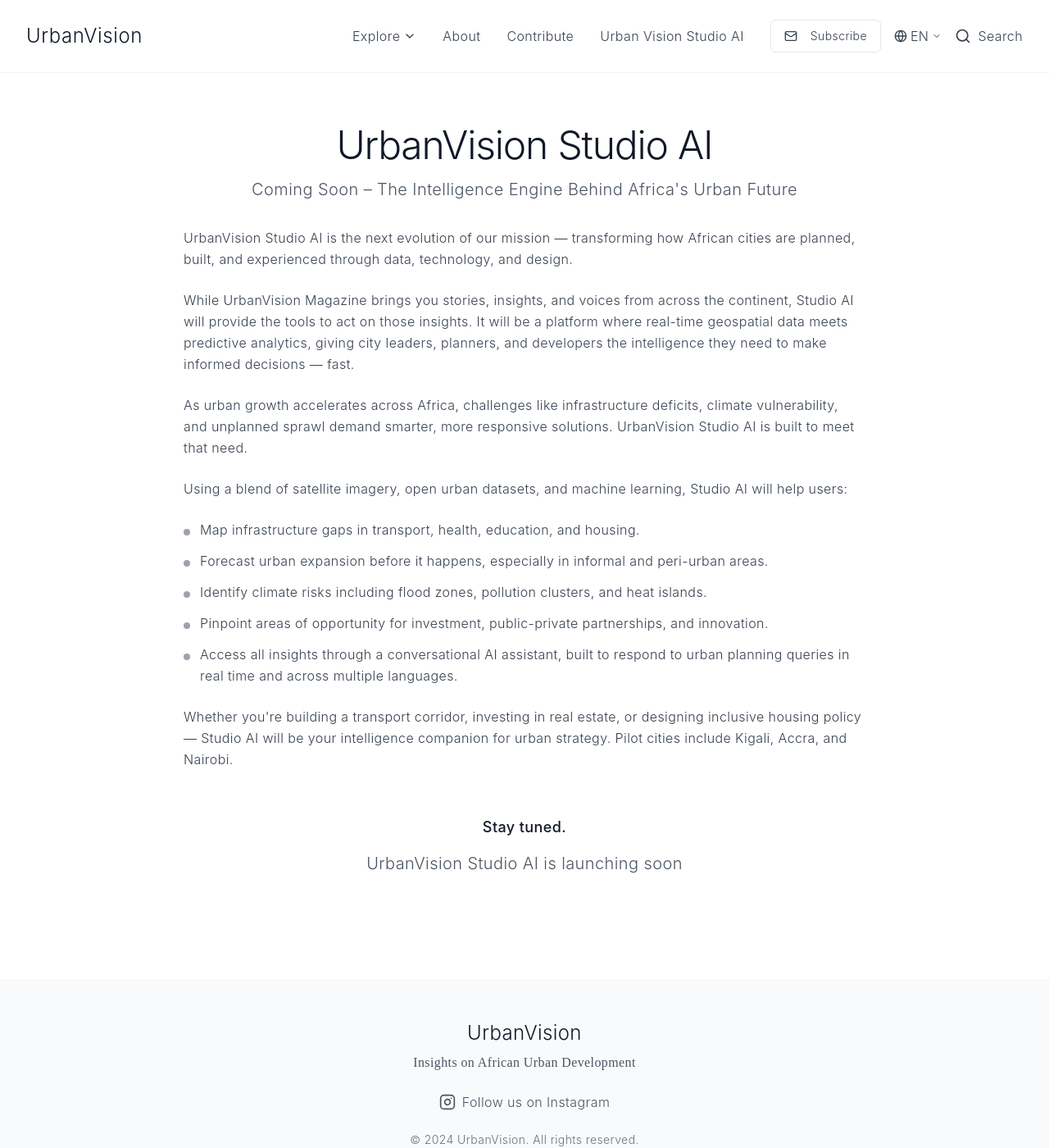
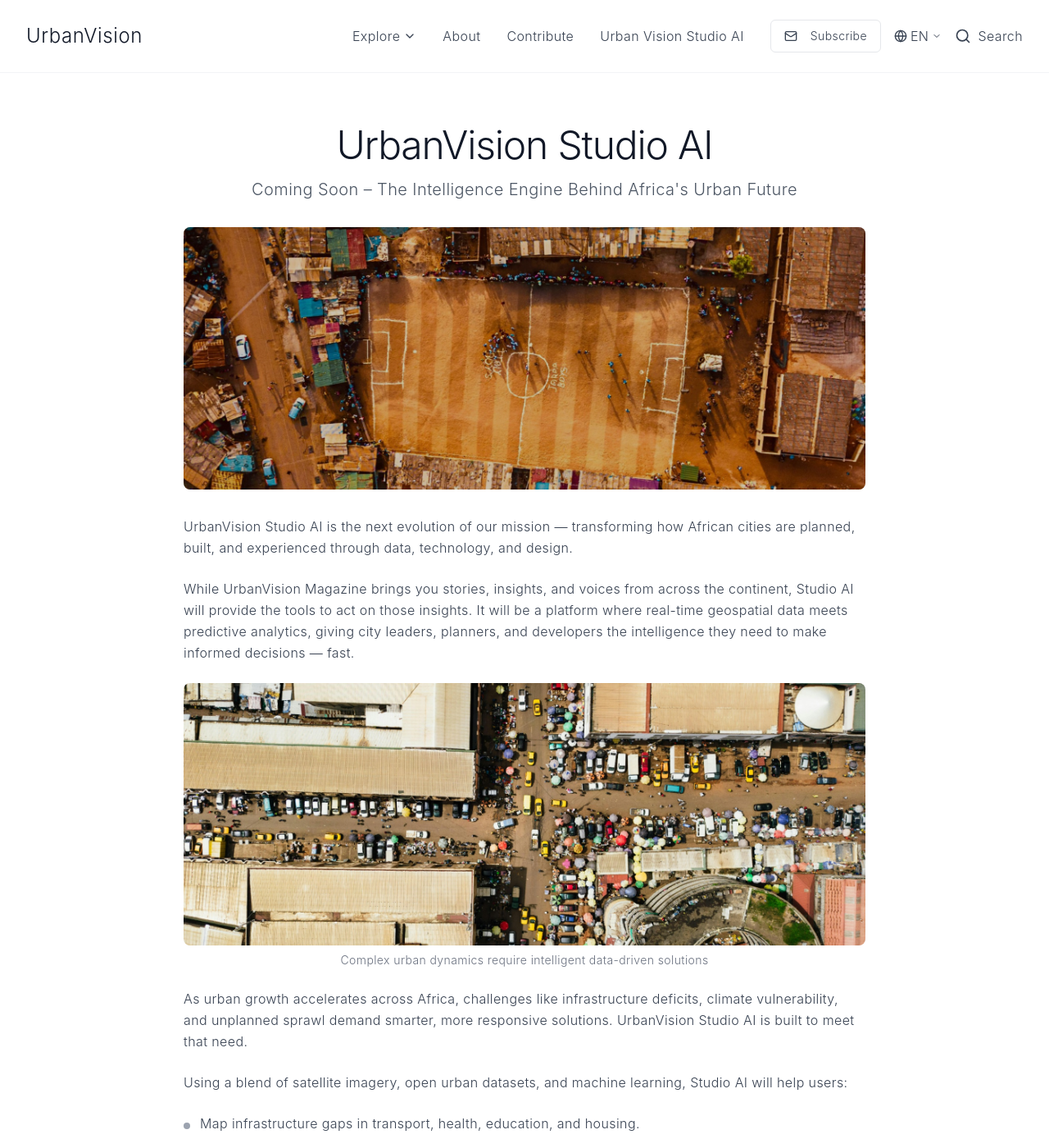
Before and after one commit to victorsekastudio/urbanvision-africa-scribe, a React (Vite) app: page /studio-ai in a window 1280 px wide. Shown: the top 1400 px of the page at 82% size. Built offline with nearby package versions, Linux system fonts and the light colour scheme.

Commit message:
Add images to Studio AI page
Added the two provided images to the Urban Vision Studio AI page.

```diff
--- a/src/pages/StudioAI.tsx
+++ b/src/pages/StudioAI.tsx
@@ -22,6 +22,16 @@ const StudioAI = () => {
             </p>
           </div>
 
+          {/* Hero Image */}
+          <div className="relative h-64 md:h-80 rounded-lg overflow-hidden">
+            <img
+              src="/lovable-uploads/3084d7ec-76db-43a2-991f-5c68b5e7f669.png"
+              alt="Aerial view of African urban development showing mixed formal and informal settlements"
+              className="w-full h-full object-cover"
+            />
+            <div className="absolute inset-0 bg-black bg-opacity-20"></div>
+          </div>
+
           <div className="prose prose-lg max-w-none space-y-6 text-gray-700 leading-relaxed">
             <p>
               UrbanVision Studio AI is the next evolution of our mission — transforming how African cities are planned, built, and experienced through data, technology, and design.
@@ -30,6 +40,18 @@ const StudioAI = () => {
             <p>
               While UrbanVision Magazine brings you stories, insights, and voices from across the continent, Studio AI will provide the tools to act on those insights. It will be a platform where real-time geospatial data meets predictive analytics, giving city leaders, planners, and developers the intelligence they need to make informed decisions — fast.
             </p>
+
+            {/* Second Image with Context */}
+            <div className="my-8">
+              <img
+                src="/lovable-uploads/e0e47970-1acb-49fd-9804-34de75a6e737.png"
+                alt="Aerial view showing urban infrastructure and transportation networks in an African city"
+                className="w-full h-64 md:h-80 object-cover rounded-lg"
+              />
+              <p className="text-sm text-gray-500 mt-2 text-center">
+                Complex urban dynamics require intelligent data-driven solutions
+              </p>
+            </div>
 
             <p>
               As urban growth accelerates across Africa, challenges like infrastructure deficits, climate vulnerability, and unplanned sprawl demand smarter, more responsive solutions. UrbanVision Studio AI is built to meet that need.
```
Also changed, not shown: public/lovable-uploads/3084d7ec-76db-43a2-991f-5c68b5e7f669.png (added), public/lovable-uploads/e0e47970-1acb-49fd-9804-34de75a6e737.png (added).
